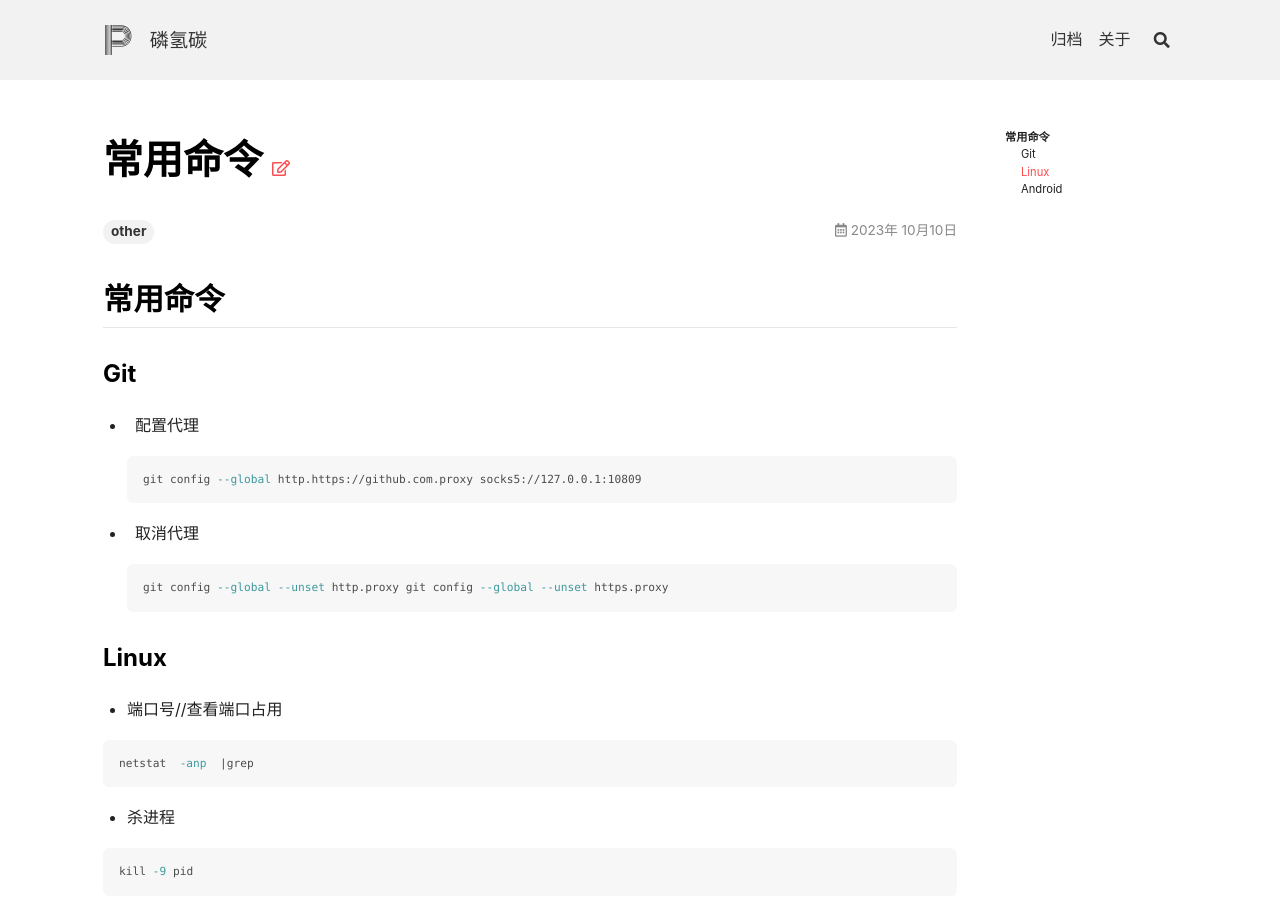
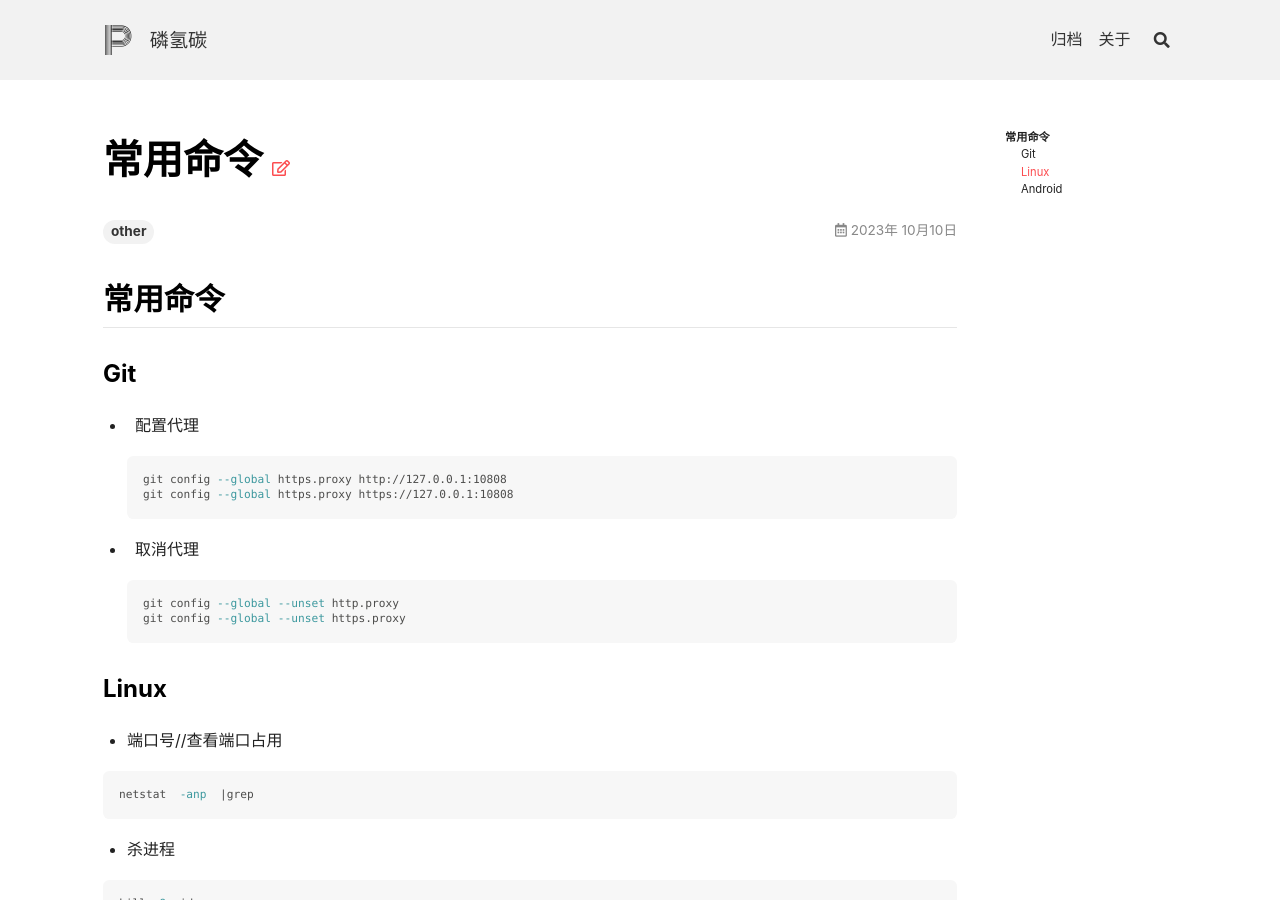
Before and after one commit to phcbest/phcbest.github.io, a Jekyll site: the page built from _posts/2023-10-10-常用命令.md, in a window 1280 px wide and 900 px high. Built offline with Jekyll 4.4.1, drawn with Linux system fonts in a browser that asks for light colours; nearby versions of some CDN libraries; some of the changed text lies outside the part shown.

Commit message:
文章纠错

````diff
--- a/_posts/2023-10-10-常用命令.md
+++ b/_posts/2023-10-10-常用命令.md
@@ -11,13 +11,15 @@ tags: other
 - 配置代理
 
   ```bash
-  git config --global http.https://github.com.proxy socks5://127.0.0.1:10809
+  git config --global https.proxy http://127.0.0.1:10808
+  git config --global https.proxy https://127.0.0.1:10808
   ```
 
 - 取消代理
 
   ```bash
-  git config --global --unset http.proxy git config --global --unset https.proxy
+  git config --global --unset http.proxy
+  git config --global --unset https.proxy
   ```
 
 ### Linux
````
Also changed, not shown: _posts/2023-10-30-AndroidJitPack将编写好的库发布为远程依赖.md (+6 -0 lines).
